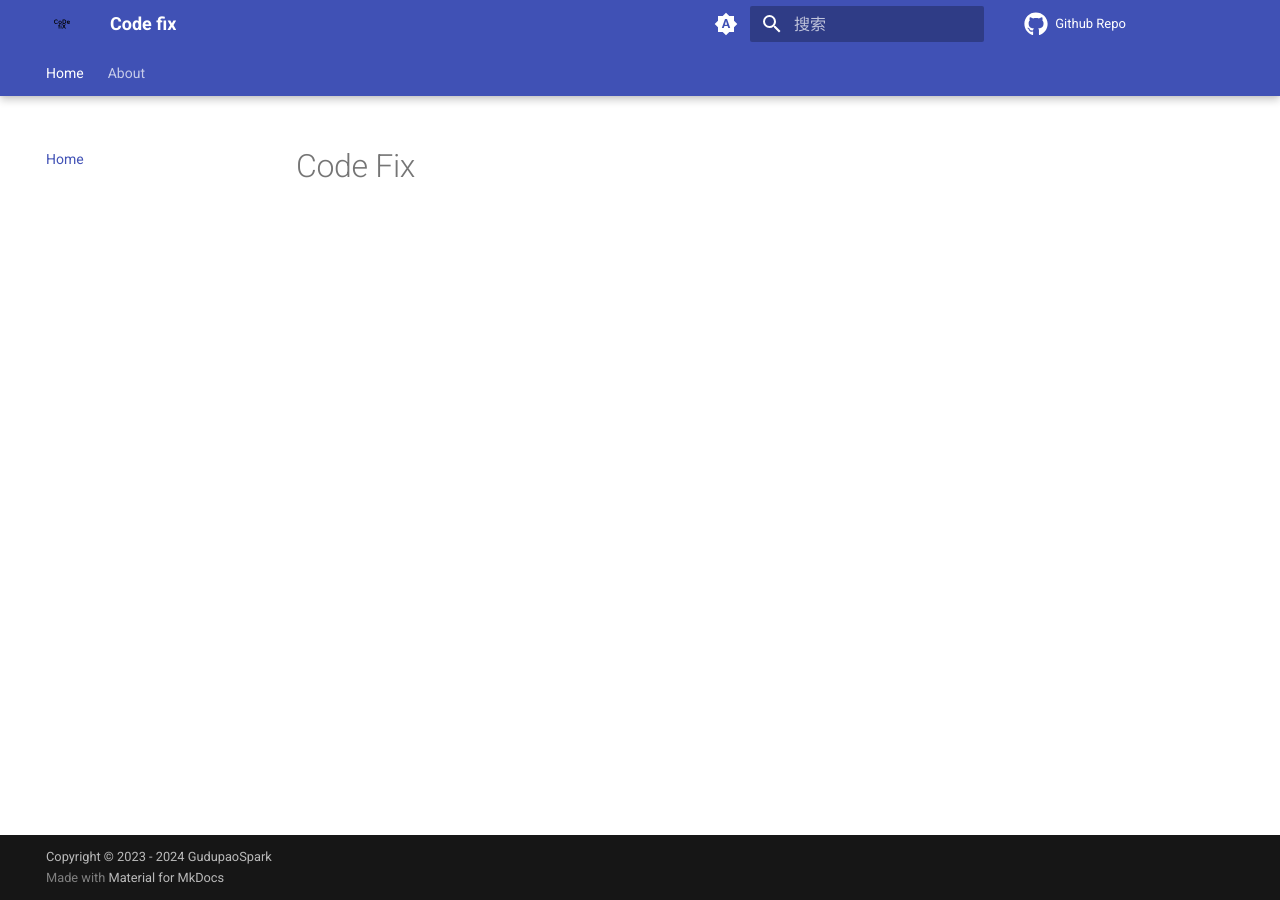
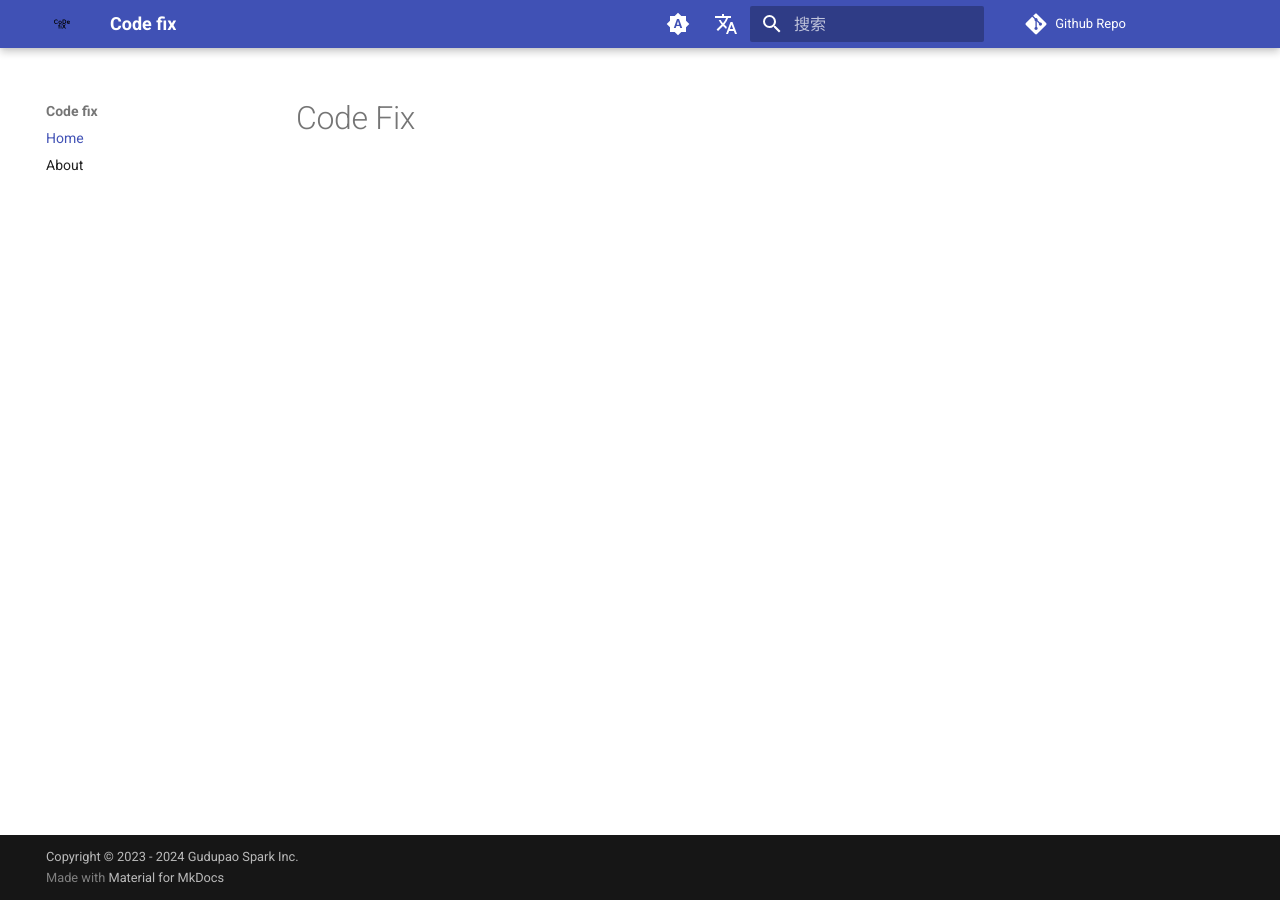
Before and after one commit to GudupaoSpark/code-fix, an MkDocs documentation site: the page built from docs/index.md, in a window 1280 px wide. Built offline with MkDocs 1.6.1 and Material for MkDocs 9.7.7, drawn with Linux system fonts in a browser that asks for light colours; comment, search, counter and statistics services are not loaded.

Commit message:
更新信息

```diff
--- a/mkdocs.yml
+++ b/mkdocs.yml
@@ -28,27 +28,15 @@
       toggle:
         icon: material/brightness-4
         name: Switch to system preference
-  icon:
-    repo: fontawesome/brands/github
   language: zh
   logo: cod-fix-logo2.svg
   favicon: cod-fix-logo2.svg
-  features:
-    - navigation.tabs
-    - navigation.tabs.sticky
-    - content.code.copy
-markdown_extensions:
-  - pymdownx.highlight:
-      anchor_linenums: true
-      line_spans: __span
-      pygments_lang_class: true
-  - pymdownx.inlinehilite
-  - pymdownx.snippets
-  - pymdownx.superfences
-  - pymdownx.critic
-  - pymdownx.caret
-  - pymdownx.keys
-  - pymdownx.mark
-  - pymdownx.tilde
-  - attr_list
-copyright: Copyright &copy; 2023 - 2024 GudupaoSpark
+extra:
+  alternate:
+    - name: English
+      link: /en/
+      lang: en
+    - name: 简体中文
+      link: /
+      lang: zh
+copyright: Copyright &copy; 2023 - 2024 Gudupao Spark Inc.
```
Also changed, not shown: docs/cod-fix-logo2.png (added).
